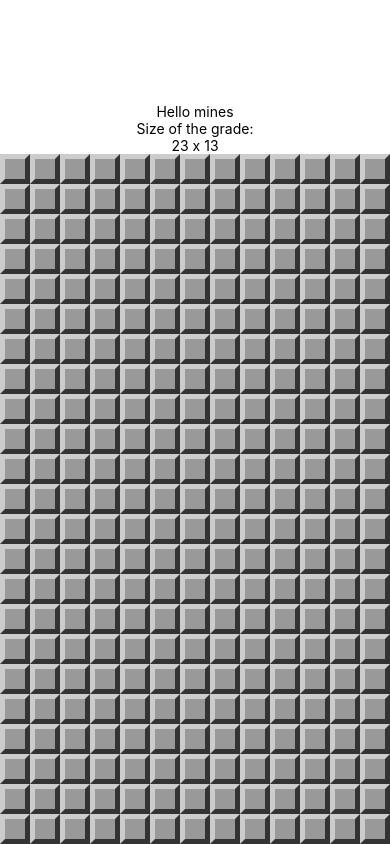
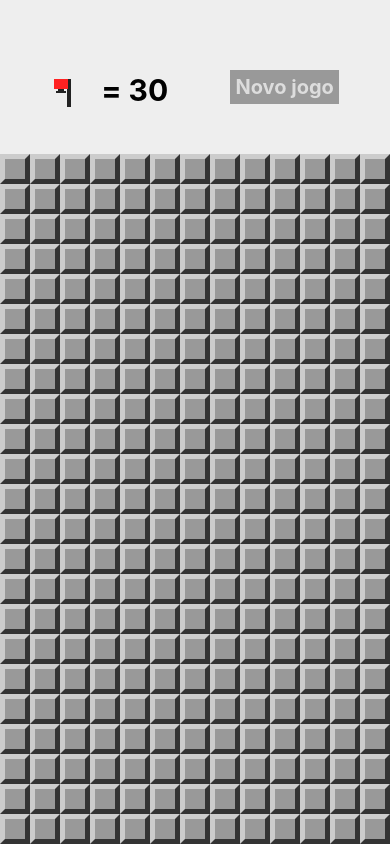
Before and after one commit to gabriel1997castro/minefield, a React Native app: screen / in a window 390 px wide. Built offline with nearby package versions, Linux system fonts and the light colour scheme.

Commit message:
Add header

```diff
--- a/App.js
+++ b/App.js
@@ -8,7 +8,7 @@
 
 import React, { Component } from 'react';
 import params from './src/params';
-import { Text, StyleSheet, View, Alert } from 'react-native';
+import { StyleSheet, View, Alert } from 'react-native';
 import MineField from './src/components/MineField'
 import {
   createMinedBoard,
@@ -17,8 +17,10 @@
   hasExplodedField,
   wonGame,
   showMines,
-  invertFlag
+  invertFlag,
+  flagsUsed,
 } from './src/gameController';
+import Header from './src/components/Header';
 
 export default class App extends Component {
   constructor(props) {
@@ -48,12 +50,12 @@
     const lose = hasExplodedField(board);
     const won = wonGame(board);
 
-    if(lose) {
+    if (lose) {
       showMines(board)
       Alert.alert('Perdeeeeeu!', 'Que buuuuurroo! Zero pra vc!');
     }
 
-    if(won) {
+    if (won) {
       Alert.alert('Parabéns', 'Você venceu');
     }
 
@@ -65,7 +67,7 @@
     invertFlag(board, row, column);
     const won = wonGame(board);
 
-    if(won) {
+    if (won) {
       Alert.alert('Parabéns', 'Você venceu');
     }
 
@@ -75,12 +77,10 @@
   render() {
     return (
       <View style={styles.container}>
-        <Text>Hello mines</Text>
-        <Text>Size of the grade:</Text>
-          <Text>{params.getRowsAmount()} x {params.getColumnsAmount()}</Text>
-          <View style={this.state.board}>
-            <MineField board={this.state.board} onOpenField={this.openField} onFlagField={this.onFlagField} />
-          </View>
+        <Header flagsLeft={this.minesAmount() - flagsUsed(this.state.board)} onNewGame={() => this.setState(this.createState())} />
+        <View style={styles.board}>
+          <MineField board={this.state.board} onOpenField={this.openField} onFlagField={this.onFlagField} />
+        </View>
       </View>
     );
   }
@@ -90,7 +90,6 @@
   container: {
     flex: 1,
     justifyContent: 'flex-end',
-    alignItems: 'center',
   },
   board: {
     alignItems: 'center',
--- /dev/null
+++ b/src/components/Header.js
@@ -0,0 +1,55 @@
+import React from 'react';
+import { View, TouchableOpacity, StyleSheet, Text } from 'react-native';
+import Flag from './Flag';
+
+const Header = props => {
+  return (
+    <View style={styles.container}>
+      <View style={styles.flagContainer}>
+        <TouchableOpacity onPress={props.onFlagPress} style={styles.flagButton}>
+          <Flag bigger />
+        </TouchableOpacity>
+        <Text style={styles.flagsLeft}>= {props.flagsLeft}</Text>
+      </View>
+      <TouchableOpacity style={styles.button} onPress={props.onNewGame}>
+        <Text style={styles.buttonLabel}>Novo jogo</Text>
+      </TouchableOpacity>
+    </View>
+  )
+}
+
+const styles = StyleSheet.create({
+  container: {
+    flex: 1,
+    flexDirection: 'row',
+    backgroundColor: '#EEE',
+    alignItems: 'center',
+    justifyContent: 'space-around',
+    paddingTop: 20,
+    paddingHorizontal: 20,
+  },
+  flagContainer: {
+    flexDirection: 'row',
+  },
+  flagButton: {
+    marginTop: 10,
+    minWidth: 30,
+  },
+  flagsLeft: {
+    fontSize: 30,
+    fontWeight: 'bold',
+    paddingTop: 5,
+    marginLeft: 20,
+  },
+  button: {
+    backgroundColor: '#999',
+    padding: 5,
+  },
+  buttonLabel: {
+    fontSize: 20,
+    color: '#DDD',
+    fontWeight: 'bold',
+  }
+})
+
+export default Header;
--- a/src/gameController.js
+++ b/src/gameController.js
@@ -92,4 +92,15 @@
   field.flagged = !field.flagged;
 }
 
-export { createMinedBoard, cloneBoard, openField, hasExplodedField, wonGame, showMines, invertFlag };
+const flagsUsed = board => fields(board).filter(field => field.flagged).length;
+
+export {
+  createMinedBoard,
+  cloneBoard,
+  openField,
+  hasExplodedField,
+  wonGame,
+  showMines,
+  invertFlag,
+  flagsUsed,
+};
```
